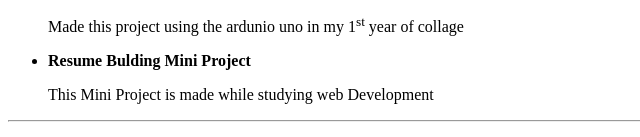
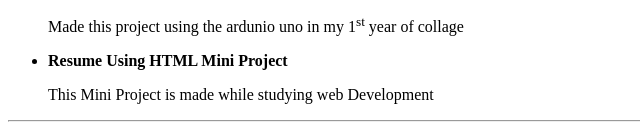
Before and after one commit to ChandraPrakash002212/resume, a plain HTML site: page index.html in a window 1280 px wide. Shown: the part 663-800 px from the top of the page, 0-640 px from the left. Drawn offline with Linux system fonts and the light colour scheme.

Commit message:
index.html  latest changes

```diff
--- a/index.html
+++ b/index.html
@@ -6,6 +6,7 @@
     <meta name="viewport" content="width=device-width, initial-scale=1.0">
     <title>My Resume</title>
 </head>
+
 
 <body>
 
@@ -95,7 +96,7 @@
                 <li><strong>Social Distanching Patch</strong>
                     <p>Made this project using the ardunio uno in my 1<sup>st</sup> year of collage </p>
                 </li>
-                <li><strong>Resume Bulding Mini Project</strong>
+                <li><strong>Resume Using HTML Mini Project</strong>
                     <p>This Mini Project is made while studying web Development </p>
                 </li>
 
```
